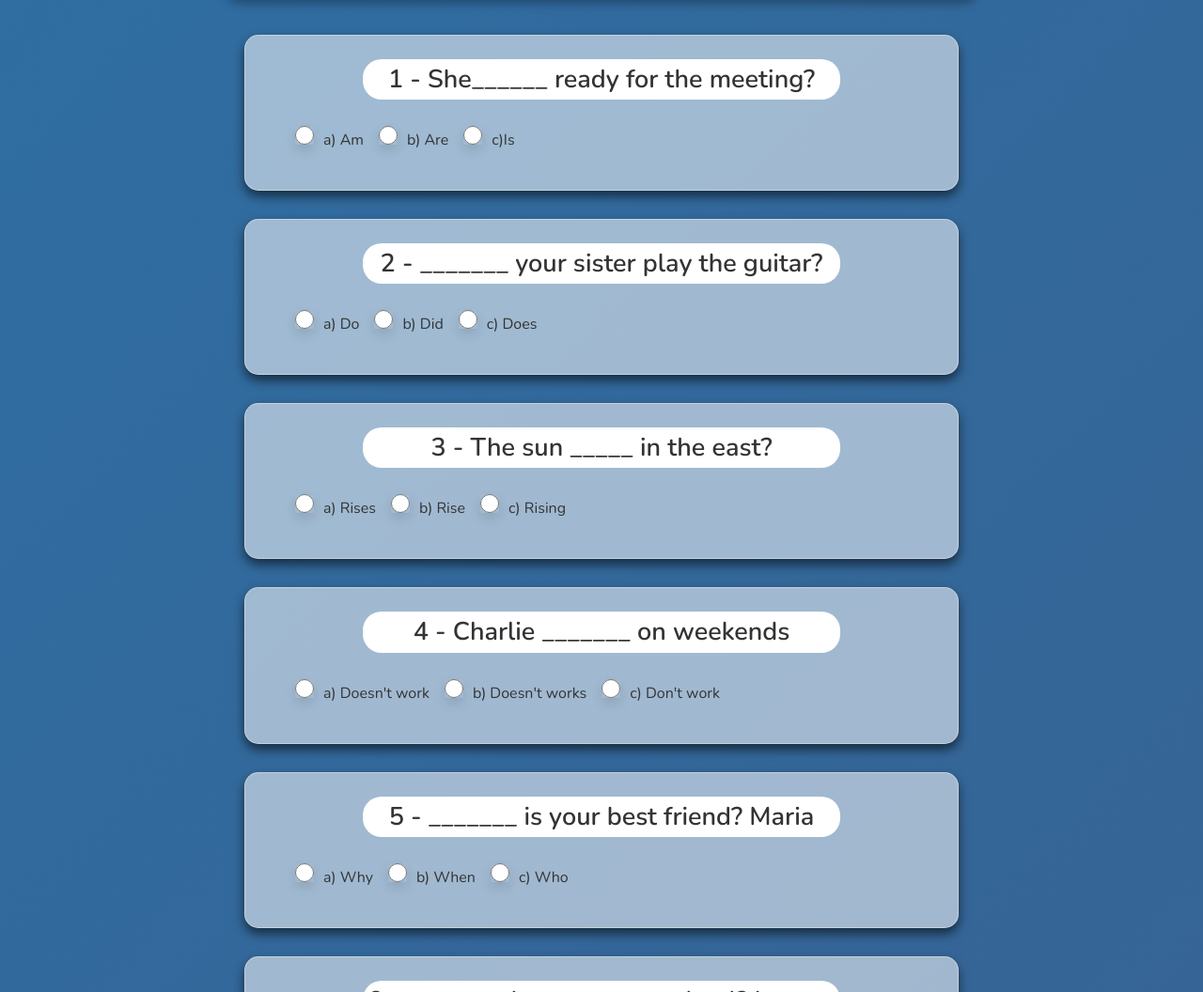
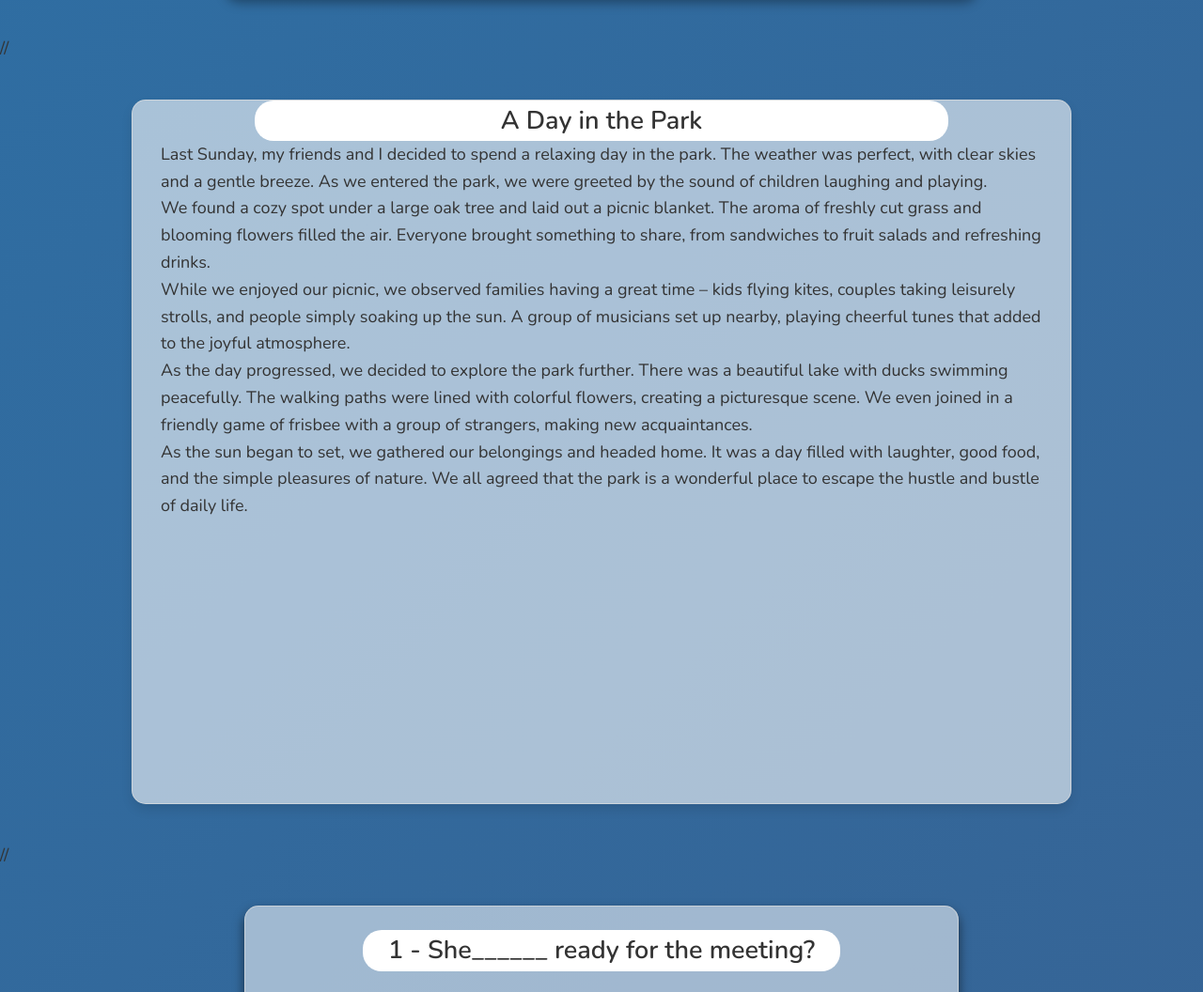
Before and after one commit to Dangi43khol3ikgr437y/Examen-Festival, a website: page public/index.html in a window 1280 px wide. Shown: the part 461-1517 px from the top of the page at 94% size. Drawn offline with nearby package versions, Linux system fonts and the light colour scheme.

Commit message:
Update index.html

```diff
--- a/public/index.html
+++ b/public/index.html
@@ -24,6 +24,18 @@
             <input type="number" id="aciertos" readonly>
         </div>
     </div>
+
+    //
+<div class="contenedor-texto">
+    <h2>A Day in the Park</h2>
+    <p>Last Sunday, my friends and I decided to spend a relaxing day in the park. The weather was perfect, with clear skies and a gentle breeze. As we entered the park, we were greeted by the sound of children laughing and playing.</p>
+    <p>We found a cozy spot under a large oak tree and laid out a picnic blanket. The aroma of freshly cut grass and blooming flowers filled the air. Everyone brought something to share, from sandwiches to fruit salads and refreshing drinks.</p>
+    <p>While we enjoyed our picnic, we observed families having a great time – kids flying kites, couples taking leisurely strolls, and people simply soaking up the sun. A group of musicians set up nearby, playing cheerful tunes that added to the joyful atmosphere.</p>
+    <p>As the day progressed, we decided to explore the park further. There was a beautiful lake with ducks swimming peacefully. The walking paths were lined with colorful flowers, creating a picturesque scene. We even joined in a friendly game of frisbee with a group of strangers, making new acquaintances.</p>
+    <p>As the sun began to set, we gathered our belongings and headed home. It was a day filled with laughter, good food, and the simple pleasures of nature. We all agreed that the park is a wonderful place to escape the hustle and bustle of daily life.</p>
+</div>
+
+    //
     <div id="juego"></div>
     <button id="enviarResultados">Enviar Resultados</button>
 
```
